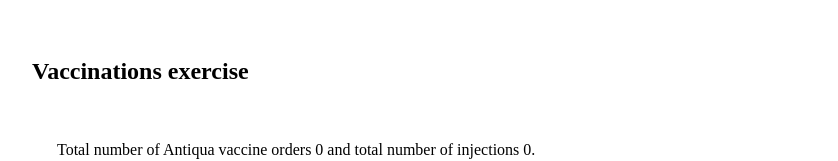
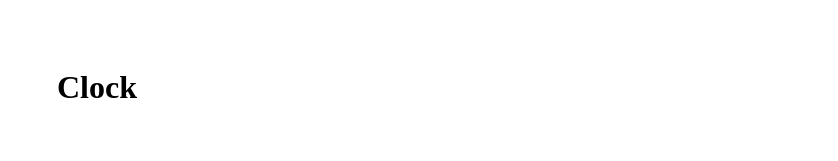
Before and after one commit to minnake/vaccination-exercise, a React (Create React App) app: page / in a window 1280 px wide. Shown: the top 161 px of the page, without its empty margins (51-889 px from the left). Built offline with nearby package versions, Linux system fonts and the light colour scheme; no server answers.

Commit message:
Initial commit

```diff
--- a/src/App.js
+++ b/src/App.js
@@ -6,14 +6,22 @@ import zerpfyService from './services/zerpfy'
 import './index.css'
 import { DateTime } from 'luxon'
 import Vaccinations from './components/Vaccinations'
+import Loading from './components/Loading'
+import Clock from './components/Clock'
+
 
 const App = () => {
   const [vaccinations, setVaccinations] = useState([])
   const [antiqua, setAntiqua] = useState([])
   const [solarBuddhica, setSolarBuddhica] = useState([])
   const [zerpfy, setZerpfy] = useState([])
+  const [isLoading, setIsLoading] = useState(true)
 
   useEffect(() => {
+    setTimeout(() => {
+      setIsLoading(false)
+    }, 2500);
+
     (async () => {
       await vaccinationsSercive
         .getAll()
@@ -36,8 +44,6 @@ const App = () => {
           setZerpfy(initialVaccinations)
         })
     })()
-
-
   })
 
   //format date to form YYYY-MM-DD. Right now formatted to dd.mm.yyyy
@@ -96,14 +102,19 @@ const App = () => {
   const expiredVaccines = manufacturers.reduce((acc, value) =>
     value.arrived.toISODate() <= endDay ? acc + value.injections - value.injectionSum : acc, 0)*/
 
-  //total number of bottles not used any injections
+  //numbers of bottle with no injections done
   const valueZero = manufacturers.filter(item => item.injectionSum === 0).length
 
   //bottles that has all vaccines injected => 14
 
-
   return (
     <div>
+      <div>
+        {isLoading === true ?
+          < Loading />:<Clock/>
+
+          }
+      </div>
 
       <div>
         <h2>Vaccinations exercise</h2>
--- /dev/null
+++ b/src/components/Clock.js
@@ -0,0 +1,12 @@
+import React from 'react'
+
+const Clock = () => {
+    return (
+        <div>
+            <h1>Clock</h1>
+        </div>
+    )
+}
+
+
+export default Clock
--- /dev/null
+++ b/src/components/Loading.js
@@ -0,0 +1,12 @@
+import React from 'react'
+import { CircularProgress } from '@material-ui/core'
+
+const Loading = () => {
+    return (
+        <div>
+           <CircularProgress/>
+        </div>
+    )
+}
+
+export default Loading
```
